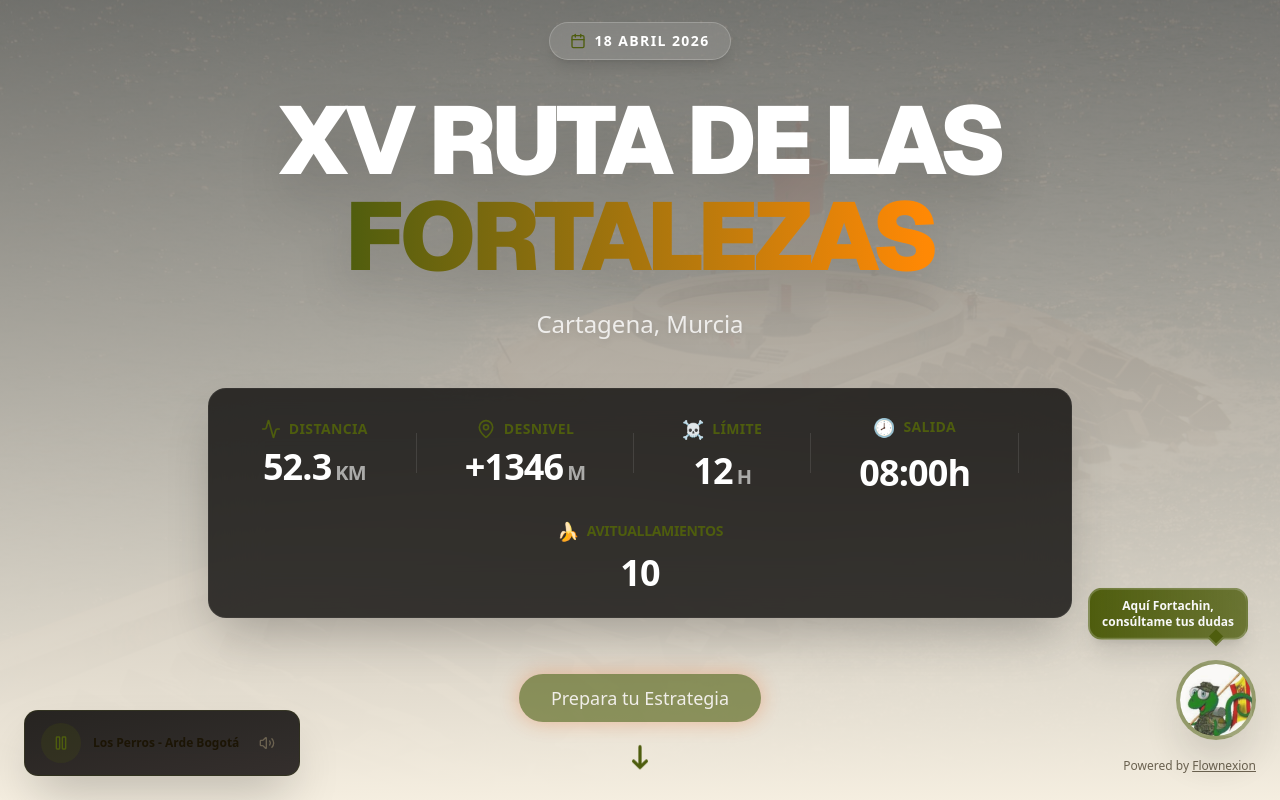
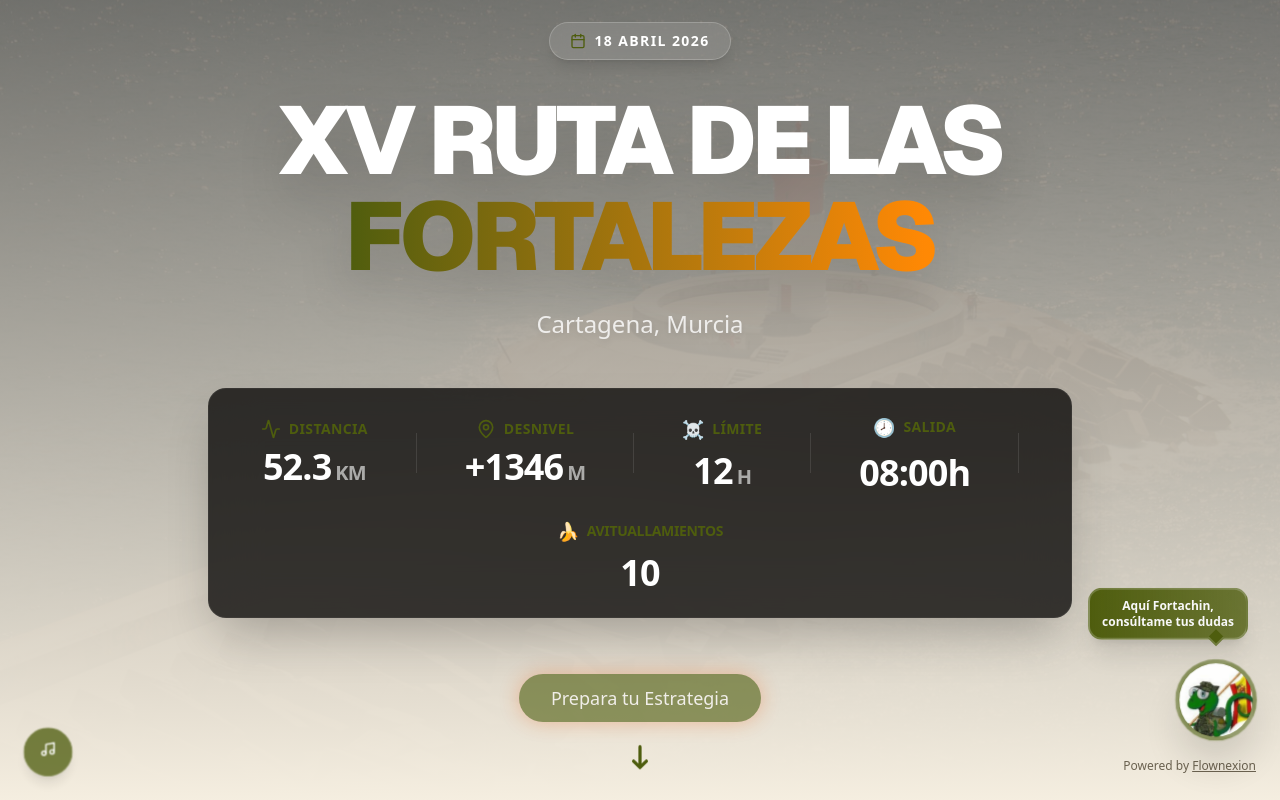
Before and after one commit to juanky2332-oss/Ruta-de-las-fortalezas, a Next.js app: page / in a window 1280 px wide. Shown: the top 800 px of the page. Built offline with nearby package versions, Linux system fonts and the light colour scheme; grey boxes are pictures that could not be loaded.

Commit message:
feat(ui): simplify music player to single icon button

```diff
--- a/src/components/background-music-player.tsx
+++ b/src/components/background-music-player.tsx
@@ -1,25 +1,22 @@
 "use client";
 
 import { useState, useRef, useEffect } from "react";
-import { Play, Pause, Volume2, VolumeX } from "lucide-react";
+import { Music } from "lucide-react";
 import { Button } from "@/components/ui/button";
 
 const playlist = [
     {
         title: "Los Perros - Arde Bogotá",
         audioUrl: "/audio/Arde Bogotá - Los Perros (Video Oficial) [iy-X7U6Znm0].mp3",
-        youtubeUrl: "https://www.youtube.com/watch?v=iy-X7U6Znm0"
     },
     {
         title: "Torre Picasso - Arde Bogotá",
         audioUrl: "/audio/Arde Bogotá - La Torre Picasso (Video Oficial) [HSo4Tx7So2w].mp3",
-        youtubeUrl: "https://www.youtube.com/watch?v=HSo4Tx7So2w"
     }
 ];
 
 export function BackgroundMusicPlayer() {
     const [isPlaying, setIsPlaying] = useState(false);
-    const [isMuted, setIsMuted] = useState(false);
     const [currentTrack, setCurrentTrack] = useState(0);
     const audioRef = useRef<HTMLAudioElement>(null);
 
@@ -28,43 +25,36 @@ export function BackgroundMusicPlayer() {
         const audio = audioRef.current;
         if (!audio) return;
 
-        // Attempt auto-play
         const performAutoPlay = async () => {
             try {
                 await audio.play();
                 setIsPlaying(true);
             } catch (err) {
-                console.log("Autoplay blocked by browser:", err);
+                console.log("Autoplay blocked:", err);
             }
         };
-
         performAutoPlay();
     }, []);
 
-    // Handle track changes and continuous play
+    // Handle track endings
     useEffect(() => {
         const audio = audioRef.current;
         if (!audio) return;
 
         const handleEnded = () => {
-            // Immediately switch to next track and play
             const nextTrack = (currentTrack + 1) % playlist.length;
             setCurrentTrack(nextTrack);
-            // We set isPlaying true to ensure UI reflects state, though it likely is already
             setIsPlaying(true);
-            // The audio element will need to play the new src.
-            // We use a timeout or effect dependency to trigger play after render if needed,
-            // but typical React pattern is:
         };
 
         audio.addEventListener('ended', handleEnded);
         return () => audio.removeEventListener('ended', handleEnded);
     }, [currentTrack]);
 
-    // Effect to trigger play when track changes (if supposed to be playing)
+    // React to track changes
     useEffect(() => {
         if (isPlaying && audioRef.current) {
-            audioRef.current.play().catch(e => console.log("Play error", e));
+            audioRef.current.play().catch(console.error);
         }
     }, [currentTrack]);
 
@@ -80,14 +70,6 @@ export function BackgroundMusicPlayer() {
         setIsPlaying(!isPlaying);
     };
 
-    const toggleMute = () => {
-        const audio = audioRef.current;
-        if (!audio) return;
-
-        audio.muted = !isMuted;
-        setIsMuted(!isMuted);
-    };
-
     return (
         <>
             <audio
@@ -96,49 +78,36 @@ export function BackgroundMusicPlayer() {
                 preload="metadata"
             />
 
-            {/* Desktop / Tablet Player (Full Bar) - Hidden on Mobile */}
-            <div className="hidden md:flex fixed bottom-6 left-6 z-50 items-center gap-3 bg-gradient-to-br from-stone-900/95 to-stone-800/95 backdrop-blur-md px-4 py-3 rounded-xl shadow-2xl border border-primary/20">
-
+            {/* Simple Circular Music Toggle - Bottom Left */}
+            <div className="fixed bottom-6 left-6 z-50">
                 <Button
                     onClick={togglePlay}
-                    size="icon"
-                    variant="ghost"
-                    className="h-10 w-10 rounded-full bg-primary/20 hover:bg-primary/30 text-primary"
+                    className={`rounded-full w-12 h-12 shadow-lg transition-all duration-300 flex items-center justify-center border border-white/10 ${isPlaying
+                            ? "bg-primary/80 hover:bg-primary text-white animate-pulse-slow"
+                            : "bg-stone-800/80 hover:bg-stone-800 text-stone-400"
+                        }`}
+                    title={isPlaying ? "Pausar música" : "Reproducir música"}
                 >
-                    {isPlaying ? <Pause className="w-5 h-5" /> : <Play className="w-5 h-5 ml-0.5" />}
-                </Button>
-
-                <div className="flex flex-col">
-                    <span className="text-xs font-semibold text-foreground">
-                        {playlist[currentTrack].title}
-                    </span>
-                </div>
-
-                <Button
-                    onClick={toggleMute}
-                    size="icon"
-                    variant="ghost"
-                    className="h-8 w-8 rounded-full hover:bg-primary/20 text-muted-foreground hover:text-primary"
-                >
-                    {isMuted ? <VolumeX className="w-4 h-4" /> : <Volume2 className="w-4 h-4" />}
+                    <Music className={`w-6 h-6 ${isPlaying ? "animate-bounce-subtle" : ""}`} />
                 </Button>
             </div>
 
-            {/* Mobile Player (Minimized Bubble) - Visible only on Mobile */}
-            <div className="md:hidden fixed bottom-6 left-6 z-[9999] flex items-center justify-center">
-                <Button
-                    onClick={togglePlay}
-                    className="rounded-full w-14 h-14 bg-black/20 border border-white/20 text-white/90 shadow-2xl backdrop-blur-none hover:bg-black/40 transition-all p-0 flex items-center justify-center"
-                >
-                    <div className={`relative w-full h-full flex items-center justify-center`}>
-                        {isPlaying ? (
-                            <span className="text-2xl animate-pulse">⏸️</span>
-                        ) : (
-                            <span className="text-2xl">🎵</span>
-                        )}
-                    </div>
-                </Button>
-            </div>
+            <style jsx global>{`
+                @keyframes pulse-slow {
+                    0%, 100% { opacity: 1; transform: scale(1); }
+                    50% { opacity: 0.9; transform: scale(1.05); }
+                }
+                .animate-pulse-slow {
+                    animation: pulse-slow 3s infinite ease-in-out;
+                }
+                .animate-bounce-subtle {
+                    animation: bounce-subtle 2s infinite;
+                }
+                @keyframes bounce-subtle {
+                    0%, 100% { transform: translateY(0); }
+                    50% { transform: translateY(-3px); }
+                }
+            `}</style>
         </>
     );
 }
```
